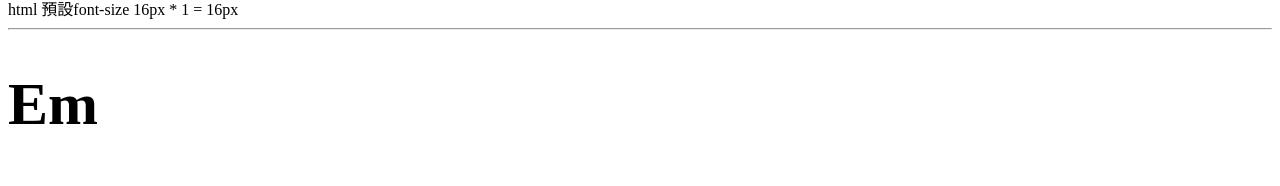
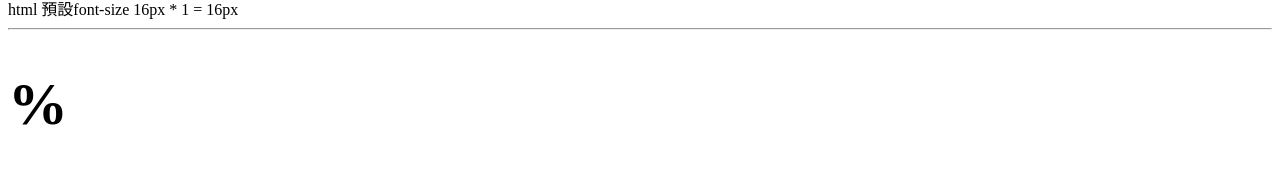
Before and after one commit to cloverhsc/introCSS, an Angular app: page /font in a window 1280 px wide. Shown: the part 718-904 px from the top of the page. Built offline with nearby package versions, Linux system fonts and the light colour scheme.

Commit message:
Fixed incorrect wording

```diff
--- a/src/app/fontsize/fontsize.component.html
+++ b/src/app/fontsize/fontsize.component.html
@@ -27,7 +27,7 @@
 
 <hr />
 <div class="parent">
-  <h1>Em</h1>
+  <h1>%</h1>
   <span>(父元素為30px)</span>
   <p class="text-40pct">大小為40%<span>30px * 0.4 = 12px</span></p>
 </div>
```
